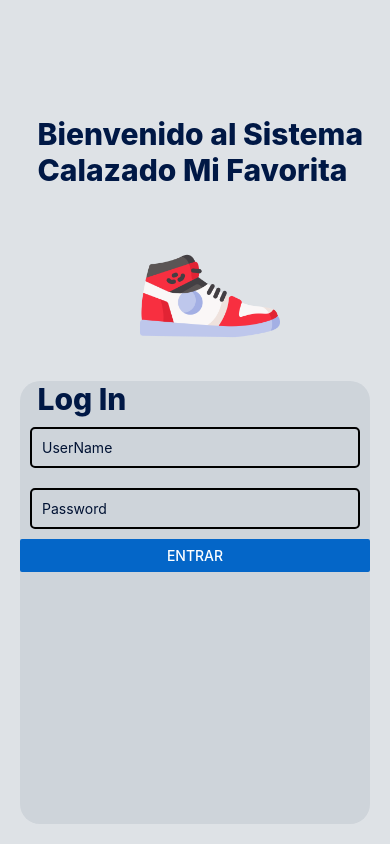
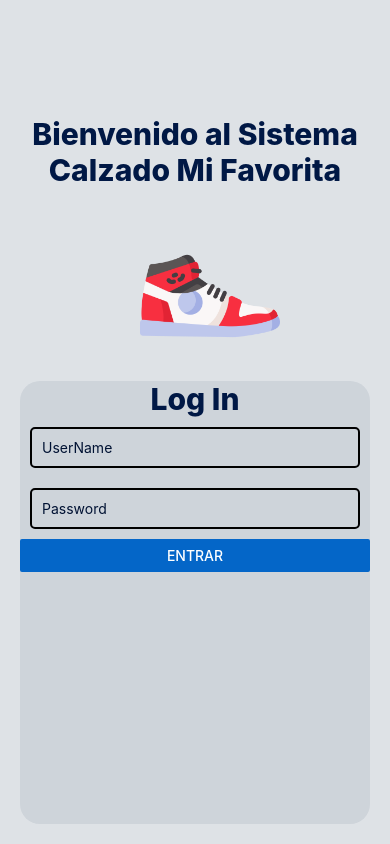
Before and after one commit to JulioAburto/CalzadoMiFavorita, a React Native app: screen /LoginView in a window 390 px wide. Built offline with nearby package versions, Linux system fonts and the light colour scheme.

Commit message:
Estilos login

```diff
--- a/components/view/LoginView.js
+++ b/components/view/LoginView.js
@@ -4,7 +4,7 @@ const LoginView = (props) => {
 		<View style={styles.contenedorP}>
 			<View style={styles.contenedorS}>
 				<Text style={styles.Title}>Bienvenido al Sistema</Text>
-				<Text style={styles.Title}>Calazado Mi Favorita</Text>
+				<Text style={styles.Title}>Calzado Mi Favorita</Text>
 			</View>
 			<Image
 				source={require("../../img/sneakers.png")}
@@ -56,7 +56,8 @@ const styles = StyleSheet.create({
 		color: "#001845",
 		fontSize: 30,
 		fontWeight: 800,
-		marginLeft: "5%",
+		alignContent: "center",
+		textAlign: "center",
 	},
 	ContenedorOp: {
 		backgroundColor: "#ced4da",
```
